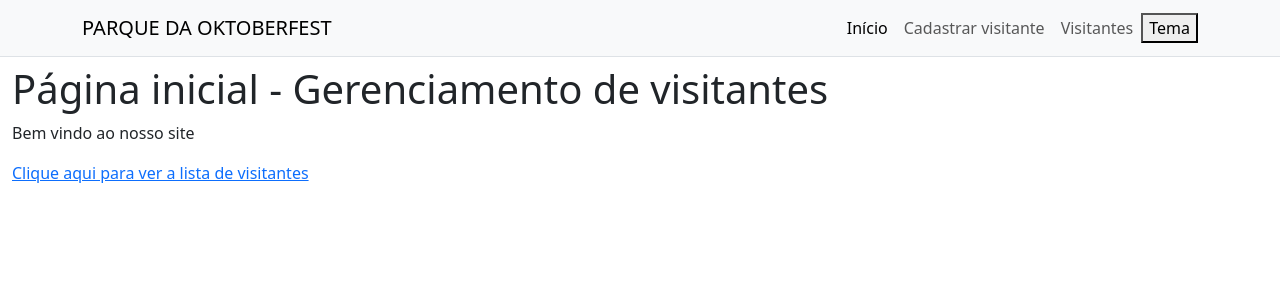
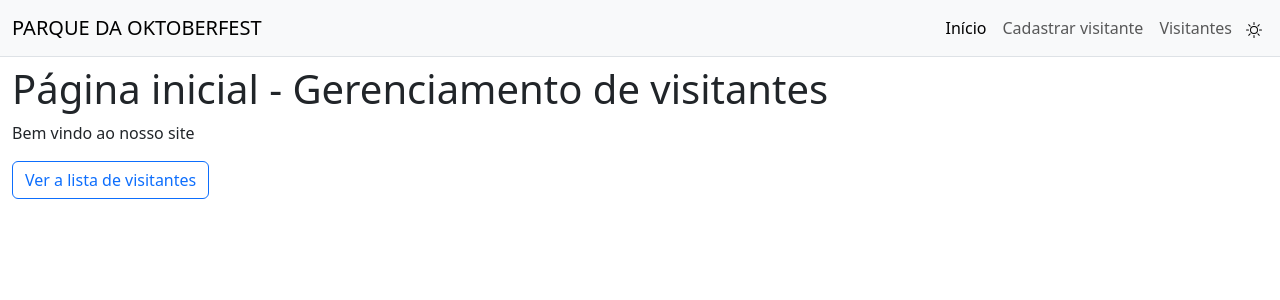
Before and after one commit to matheuskirst/senac-django, a Django app: page / in a window 1280 px wide. Shown: the top 300 px of the page. Run offline with Django 5.2, Linux system fonts and the light colour scheme.

Commit message:
feat: add dedicated theme system
- initialize theme storage on base.html
- theme toggle button component

```diff
--- a/gerenciamento-visitantes/app/static/visitors/css/style.css
+++ b/gerenciamento-visitantes/app/static/visitors/css/style.css
@@ -1,3 +1,8 @@
 .btn-custom {
     width: 120px;
 }
+
+.btn-theme-toggler {
+    background: none;
+    border: none;
+}
--- a/gerenciamento-visitantes/app/templates/base.html
+++ b/gerenciamento-visitantes/app/templates/base.html
@@ -15,12 +15,22 @@
 </head>
 <body>
     <header>
-        {% include 'navbar.html' %}
+        {% include 'components/navbar.html' %}
     </header>
 
     <main class="container-fluid pt-2">
         {% block content %}
         {% endblock %}
     </main>
+    <script>
+        const savedTheme = localStorage.getItem('theme');
+        if (!savedTheme){
+            const savedTheme = 'light'
+            localStorage.setItem('theme', savedTheme)
+        }
+
+        const html = document.querySelector('html');
+        html.setAttribute('data-bs-theme', savedTheme);
+    </script>
 </body>
 </html>
--- a/gerenciamento-visitantes/app/templates/navbar.html
+++ b/gerenciamento-visitantes/app/templates/components/navbar.html
@@ -1,5 +1,5 @@
 <nav class="navbar navbar-expand-lg bg-body-tertiary border-bottom">
-    <div class="container">
+    <div class="container-fluid">
         <a class="navbar-brand" href="{% url 'home' %}">PARQUE DA OKTOBERFEST</a>
 
         <button class="navbar-toggler" type="button" data-bs-toggle="collapse" data-bs-target="#menu-principal"
@@ -20,33 +20,6 @@
                 </li>
             </ul>
         </div>
-
-        <button id="toggle-theme">
-            Tema
-        </button>
+        {% include './themeButton.html' %}
     </div>
 </nav>
-<script>
-    const button = document.getElementById('toggle-theme');
-    const savedTheme = localStorage.getItem('theme');
-    if (!savedTheme){
-        const savedTheme = 'light'
-        localStorage.setItem('theme', savedTheme)
-    }
-
-    const html = document.querySelector('html');
-    html.setAttribute('data-bs-theme', savedTheme);
-
-    button.addEventListener('click', function(e) {
-        const currentTheme = localStorage.getItem('theme')
-        let value;
-        if (currentTheme == 'dark') {
-            value = 'light';
-        }
-        else {
-            value = 'dark';
-        }
-        html.setAttribute('data-bs-theme', value);
-        localStorage.setItem('theme', value);
-    });
-</script>
--- /dev/null
+++ b/gerenciamento-visitantes/app/templates/components/themeButton.html
@@ -0,0 +1,59 @@
+<div class="theme-toggler">
+    <button class="btn-theme-toggler" id="buttonToggleTheme">
+        <svg xmlns="http://www.w3.org/2000/svg" width="16" height="16" fill="currentColor" class="bi bi-moon-stars"  viewBox="0 0 16 16">
+            <defs>
+                <symbol id="themeLightIcon">
+                    <path d="M8 11a3 3 0 1 1 0-6 3 3 0 0 1 0 6m0 1a4 4 0 1 0 0-8 4 4 0 0 0 0 8M8 0a.5.5 0 0 1 .5.5v2a.5.5 0 0 1-1 0v-2A.5.5 0 0 1 8 0m0 13a.5.5 0 0 1 .5.5v2a.5.5 0 0 1-1 0v-2A.5.5 0 0 1 8 13m8-5a.5.5 0 0 1-.5.5h-2a.5.5 0 0 1 0-1h2a.5.5 0 0 1 .5.5M3 8a.5.5 0 0 1-.5.5h-2a.5.5 0 0 1 0-1h2A.5.5 0 0 1 3 8m10.657-5.657a.5.5 0 0 1 0 .707l-1.414 1.415a.5.5 0 1 1-.707-.708l1.414-1.414a.5.5 0 0 1 .707 0m-9.193 9.193a.5.5 0 0 1 0 .707L3.05 13.657a.5.5 0 0 1-.707-.707l1.414-1.414a.5.5 0 0 1 .707 0m9.193 2.121a.5.5 0 0 1-.707 0l-1.414-1.414a.5.5 0 0 1 .707-.707l1.414 1.414a.5.5 0 0 1 0 .707M4.464 4.465a.5.5 0 0 1-.707 0L2.343 3.05a.5.5 0 1 1 .707-.707l1.414 1.414a.5.5 0 0 1 0 .708"/>
+                </symbol>
+            </defs>
+            <defs>
+                <symbol id="themeDarkIcon">
+                    <path d="M6 .278a.77.77 0 0 1 .08.858 7.2 7.2 0 0 0-.878 3.46c0 4.021 3.278 7.277 7.318 7.277q.792-.001 1.533-.16a.79.79 0 0 1 .81.316.73.73 0 0 1-.031.893A8.35 8.35 0 0 1 8.344 16C3.734 16 0 12.286 0 7.71 0 4.266 2.114 1.312 5.124.06A.75.75 0 0 1 6 .278M4.858 1.311A7.27 7.27 0 0 0 1.025 7.71c0 4.02 3.279 7.276 7.319 7.276a7.32 7.32 0 0 0 5.205-2.162q-.506.063-1.029.063c-4.61 0-8.343-3.714-8.343-8.29 0-1.167.242-2.278.681-3.286"/>
+                    <path d="M10.794 3.148a.217.217 0 0 1 .412 0l.387 1.162c.173.518.579.924 1.097 1.097l1.162.387a.217.217 0 0 1 0 .412l-1.162.387a1.73 1.73 0 0 0-1.097 1.097l-.387 1.162a.217.217 0 0 1-.412 0l-.387-1.162A1.73 1.73 0 0 0 9.31 6.593l-1.162-.387a.217.217 0 0 1 0-.412l1.162-.387a1.73 1.73 0 0 0 1.097-1.097zM13.863.099a.145.145 0 0 1 .274 0l.258.774c.115.346.386.617.732.732l.774.258a.145.145 0 0 1 0 .274l-.774.258a1.16 1.16 0 0 0-.732.732l-.258.774a.145.145 0 0 1-.274 0l-.258-.774a1.16 1.16 0 0 0-.732-.732l-.774-.258a.145.145 0 0 1 0-.274l.774-.258c.346-.115.617-.386.732-.732z"/>
+                </symbol>
+            </defs>
+            <use href="#themeLightIcon"></use>
+        </svg>
+    </button>
+    <script>
+        function toggleThemeIcon(theme) {
+            if (!theme) {
+                return
+            }
+
+            let icon;
+            if (theme == 'light') {
+                icon = '#themeLightIcon';
+            }
+            else {
+                icon = '#themeDarkIcon';
+            }
+            document.querySelector('svg use').setAttribute('href', icon)
+        }
+
+        let currentTheme = localStorage.getItem('theme');
+        toggleThemeIcon(currentTheme);
+
+        const button = document.getElementById('buttonToggleTheme');
+        button.addEventListener('click', function(e) {
+            let currentTheme = localStorage.getItem('theme');
+
+            if (!currentTheme) {
+                return;
+            }
+
+            let theme;
+
+            if (currentTheme == 'light') {
+                theme = 'dark';
+            }
+            else {
+                theme = 'light';
+            }
+
+            html.setAttribute('data-bs-theme', theme);
+            localStorage.setItem('theme', theme);
+            toggleThemeIcon(theme);
+        });
+    </script>
+</div>
--- a/gerenciamento-visitantes/app/templates/home/home.html
+++ b/gerenciamento-visitantes/app/templates/home/home.html
@@ -9,6 +9,6 @@ Cadastrar Visitante
     <h1>Página inicial - Gerenciamento de visitantes</h1>
     <p>Bem vindo ao nosso site</p>
 
-    <a href="{% url 'visitors' %}">Clique aqui para ver a lista de visitantes</a>
+    <a class="btn btn-outline-primary" href="{% url 'visitors' %}">Ver a lista de visitantes</a>
 </div>
 {% endblock %}
```
